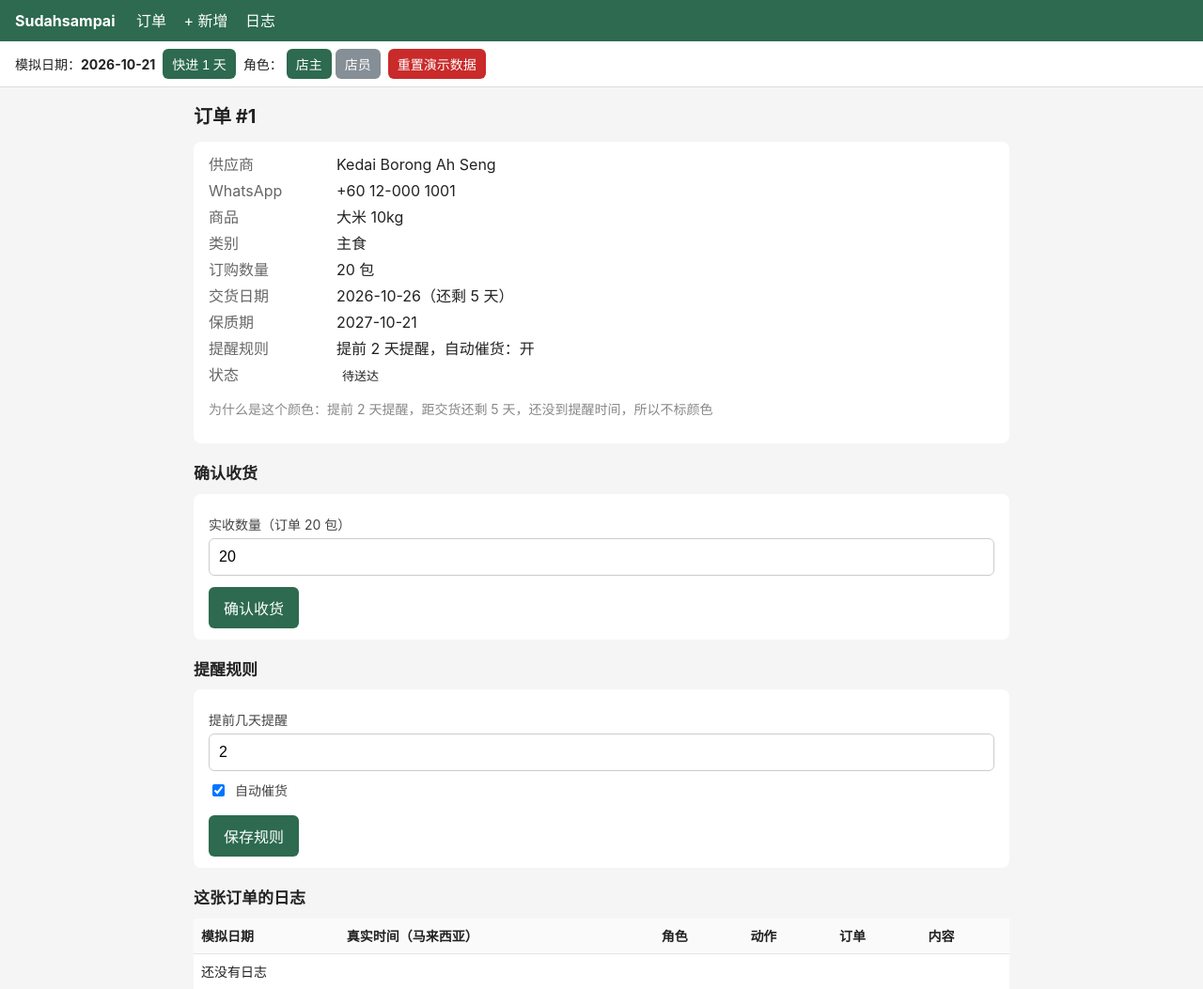
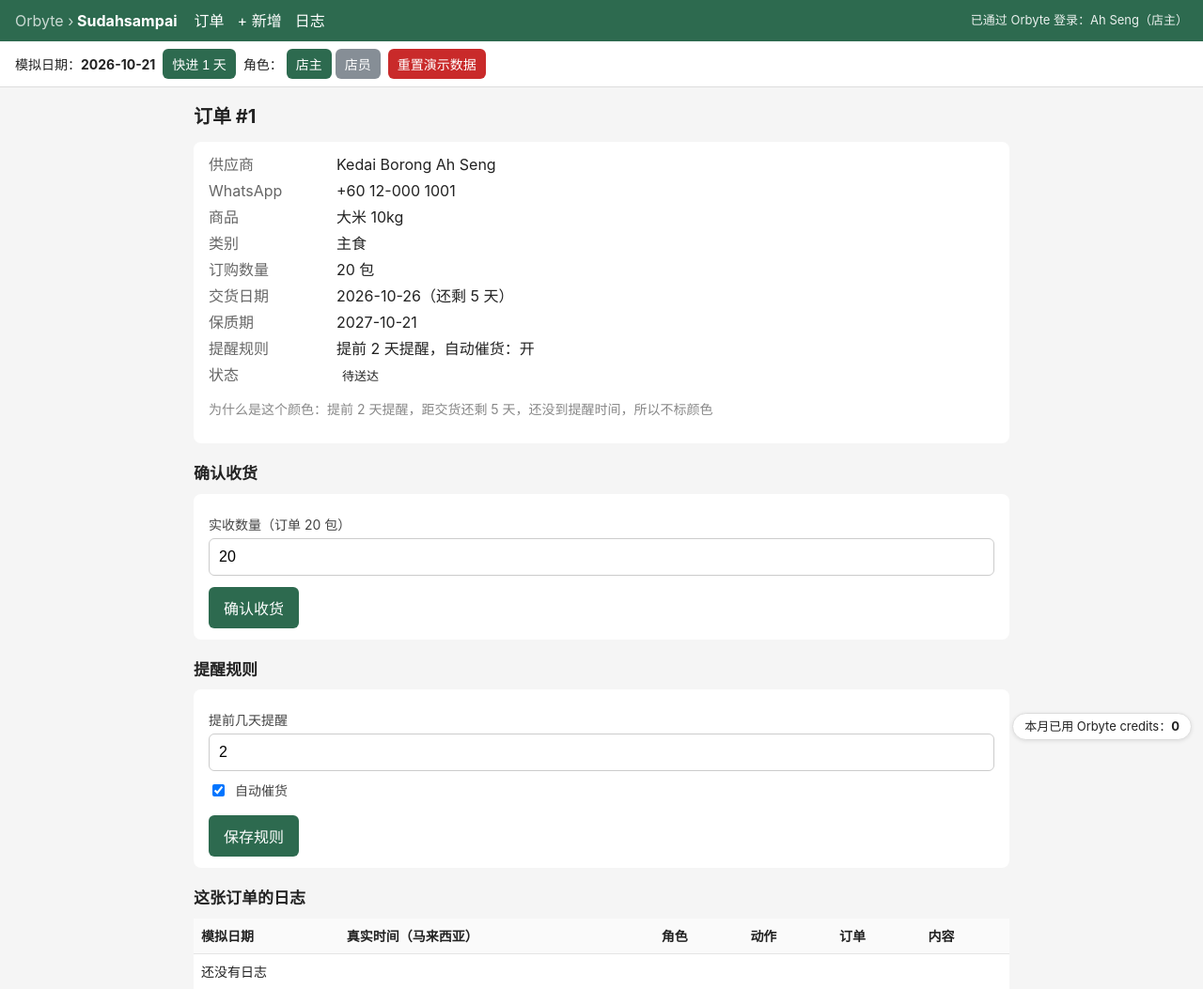
Before and after one commit to zhukunliang/Sudahsampai, a Flask app: page /orders/1 in a window 1280 px wide. Shown: the top 1053 px of the page at 94% size. Run offline with Flask 3, Linux system fonts and the light colour scheme; data comes from the database, SQL or seed files in the repository.

Commit message:
Add simulated Orbyte adapter layer (users, contacts, messaging, approvals, credits, audit) and POST /api/delivery-check

```diff
--- a/src/app.py
+++ b/src/app.py
@@ -4,9 +4,10 @@ from datetime import date
 from functools import wraps
 from urllib.parse import urlparse
 
-from flask import Flask, abort, flash, redirect, render_template, request, session, url_for
+from flask import Flask, abort, flash, jsonify, redirect, render_template, request, session, url_for
 
 import db
+import orbyte_adapter as orbyte  # 用户、联系人、发消息、待办、点数、审计日志都走这一层
 
 app = Flask(__name__)
 # session 签名用的密钥：从环境变量读（Replit 的 Secrets 里设置 SECRET_KEY）。
@@ -17,8 +18,11 @@ db.init_db()
 
 @app.context_processor
 def inject_globals():
-    return {"sim_today": db.today().isoformat(), "role": current_role(), "roles": (OWNER, CLERK),
-            "is_owner": current_role() == OWNER, "db": db}
+    with db.connect() as conn:
+        credits = orbyte.credits_used_this_month(conn)
+    return {"sim_today": db.today().isoformat(), "user": orbyte.get_current_user(),
+            "role": current_role(), "roles": (OWNER, CLERK),
+            "is_owner": current_role() == OWNER, "credits_used": credits, "db": db}
 
 
 def describe_diff(quantity, received, unit):
@@ -89,15 +93,13 @@ def index():
 
 # ---------- 角色和权限 ----------
 
-OWNER = "店主"
-CLERK = "店员"
+OWNER = orbyte.OWNER
+CLERK = orbyte.STAFF
 
 
 def current_role():
-    """当前角色存在 session（签名过的 cookie）里。还没选过时默认店主，方便演示；
-    万一读到不认识的值，按权限最小的店员处理。"""
-    role = session.get("role", OWNER)
-    return role if role in (OWNER, CLERK) else CLERK
+    """当前登录用户的角色，由 Orbyte 接口层提供（现在是模拟登录）。"""
+    return orbyte.get_current_user()["role"]
 
 
 def back_url():
@@ -118,8 +120,8 @@ def owner_required(what):
                 order_id = kwargs.get("order_id")  # 订单相关的路由会带 order_id，日志就能关联到订单
                 prefix = f"#{order_id} " if order_id else ""
                 with db.connect() as conn:
-                    db.add_log(conn, current_role(), "permission_denied",
-                               f"{prefix}{current_role()}尝试{what}，已拒绝", order_id)
+                    orbyte.write_audit(conn, "permission_denied",
+                                       f"{prefix}{current_role()}尝试{what}，已拒绝", order_id)
                 back = url_for("order_detail", order_id=order_id) if order_id else url_for("index")
                 return render_template("denied.html", what=what, back=back), 403
             return view(*args, **kwargs)
@@ -129,16 +131,18 @@ def owner_required(what):
 
 @app.route("/role", methods=["POST"])
 def switch_role():
-    """切换角色（模拟登录）。每次切换都写日志。"""
+    """演示用：切换登录身份（模拟 Orbyte 登录）。每次切换都写日志。"""
     role = request.form.get("role")
     if role not in (OWNER, CLERK):
         flash("没有这个角色", "error")
     elif role != current_role():
-        old = current_role()
-        session["role"] = role
+        old = orbyte.get_current_user()
+        session["role"] = role  # 模拟登录：真实 Orbyte 里身份来自单点登录，没有这个按钮
+        new = orbyte.get_current_user()
         with db.connect() as conn:
-            db.add_log(conn, role, "role_switched", f"{old} → {role}")
-        flash(f"已切换为{role}", "ok")
+            orbyte.write_audit(conn, "role_switched",
+                               f"{old['name']}（{old['role']}）→ {new['name']}（{new['role']}）")
+        flash(f"已切换为 {new['name']}（{new['role']}）", "ok")
     return redirect(back_url())
 
 
@@ -215,7 +219,7 @@ def new_order():
         )
         order_id = cur.lastrowid
         # 日志：role 列记录"谁"，内容记录"新增了什么"
-        db.add_log(conn, current_role(), "order_created",
+        orbyte.write_audit(conn, "order_created",
                    f"#{order_id} 向 {data['supplier'] or '（未填供应商）'} 订 {data['product']} "
                    f"{data['quantity']} {data['unit']}，交货 {data['delivery_date']}", order_id)
     flash(f"已新增订单 #{order_id}", "ok")
@@ -240,7 +244,6 @@ def old_order_url(order_id):
 @app.route("/orders/<int:order_id>/rules", methods=["POST"])
 @owner_required("修改提醒规则")  # 后端检查：就算绕过页面上禁用的输入框直接提交，也会被挡住
 def update_rules(order_id):
-    role = current_role()
     with db.connect() as conn:
         o = get_order(conn, order_id)
         try:
@@ -253,50 +256,91 @@ def update_rules(order_id):
         auto = 1 if request.form.get("auto_chase") else 0
         conn.execute("UPDATE orders SET remind_days_before = ?, auto_chase = ? WHERE id = ?",
                      (remind, auto, order_id))
-        db.add_log(conn, role, "rules_updated",
+        orbyte.write_audit(conn, "rules_updated",
                    f"#{order_id} 提前提醒 {o['remind_days_before']}→{remind} 天，"
                    f"自动催货 {'开' if o['auto_chase'] else '关'}→{'开' if auto else '关'}", order_id)
     flash("提醒规则已保存", "ok")
     return redirect(url_for("order_detail", order_id=order_id))
 
 
+def parse_received_quantity(value):
+    """实收数量必须是 0 或以上的整数；不合格返回 None。"""
+    try:
+        received = int(value)
+    except (TypeError, ValueError):
+        return None
+    return received if received >= 0 else None
+
+
+def check_delivery(conn, o, received):
+    """收货核对（网页表单和 POST /api/delivery-check 共用这一段）：
+    记录实收数量和到货日期、判断是否准时、扣 1 Orbyte credit；
+    数量不一致时改成 discrepancy，并给店主发一条 Orbyte 待办。返回结果字典。"""
+    order_id = o["id"]
+    # 用模拟日期记录到货时间，并和交货日期比较，记下是否准时（以后算供应商准时率）
+    received_at = db.today()
+    on_time = received_at <= date.fromisoformat(o["delivery_date"])
+    status = db.DELIVERED if received == o["quantity"] else db.DISCREPANCY
+    conn.execute(
+        """UPDATE orders SET status = ?, received_quantity = ?, received_at = ?, on_time = ?
+           WHERE id = ?""",
+        (status, received, received_at.isoformat(), 1 if on_time else 0, order_id),
+    )
+    timing = "准时" if on_time else "迟到"
+    result = {"order_id": order_id, "status": status, "received_quantity": received,
+              "received_at": received_at.isoformat(), "on_time": on_time,
+              "discrepancy": None, "approval": None}
+    if status == db.DELIVERED:
+        orbyte.write_audit(conn, "received",
+                           f"#{order_id} {o['product']} 实收 {received} {o['unit']}，数量一致，{timing}", order_id)
+    else:
+        text = describe_diff(o["quantity"], received, o["unit"])
+        orbyte.write_audit(conn, "discrepancy",
+                           f"#{order_id} {o['supplier']} {o['product']}：{text}，{timing}", order_id)
+        # 有差异：交给店主决定（人始终掌控），通过 Orbyte 待办通知
+        result["discrepancy"] = text
+        result["approval"] = orbyte.create_approval(conn, order_id, "处理数量差异", text)
+    result["credits_used_this_month"] = orbyte.charge_credit(conn, f"收货核对 #{order_id}", order_id)
+    return result
+
+
 @app.route("/orders/<int:order_id>/receive", methods=["POST"])
 def receive(order_id):
-    """确认收货：店主和店员都可以做。"""
-    role = current_role()
+    """确认收货（网页表单）：店主和店员都可以做。"""
     with db.connect() as conn:
         o = get_order(conn, order_id)
         if o["status"] not in db.AWAITING:
             flash("这张订单已经收过货了", "error")
             return redirect(url_for("order_detail", order_id=order_id))
-        try:
-            received = int(request.form["received_quantity"])
-            if received < 0:
-                raise ValueError
-        except (KeyError, ValueError):
+        received = parse_received_quantity(request.form.get("received_quantity"))
+        if received is None:
             flash("实收数量要填 0 或以上的整数", "error")
             return redirect(url_for("order_detail", order_id=order_id))
+        result = check_delivery(conn, o, received)
+    if result["discrepancy"]:
+        flash(f"数量不一致：{result['discrepancy']}。已发送到店主的 Orbyte 待办", "error")
+    else:
+        flash("已确认收货，数量一致", "ok")
+    return redirect(url_for("order_detail", order_id=order_id))
 
-        # 用模拟日期记录到货时间，并和交货日期比较，记下是否准时（以后算供应商准时率）
-        received_at = db.today()
-        on_time = received_at <= date.fromisoformat(o["delivery_date"])
-        status = db.DELIVERED if received == o["quantity"] else db.DISCREPANCY
-        conn.execute(
-            """UPDATE orders SET status = ?, received_quantity = ?, received_at = ?, on_time = ?
-               WHERE id = ?""",
-            (status, received, received_at.isoformat(), 1 if on_time else 0, order_id),
-        )
-        timing = "准时" if on_time else "迟到"
-        if status == db.DELIVERED:
-            db.add_log(conn, role, "received",
-                       f"#{order_id} {o['product']} 实收 {received} {o['unit']}，数量一致，{timing}", order_id)
-            flash("已确认收货，数量一致", "ok")
-        else:
-            text = describe_diff(o["quantity"], received, o["unit"])
-            db.add_log(conn, role, "discrepancy",
-                       f"#{order_id} {o['supplier']} {o['product']}：{text}，{timing}", order_id)
-            flash("已记录收货，但数量不一致，请店主处理", "error")
-    return redirect(url_for("order_detail", order_id=order_id))
+
+@app.route("/api/delivery-check", methods=["POST"])
+def api_delivery_check():
+    """对外接口：其他 Orbyte 模块（例如仓库扫码）提交收货数量，返回核对结果（JSON）。
+    请求：{"order_id": 2, "received_quantity": 13}。身份来自当前 Orbyte 登录（现在是模拟）。"""
+    body = request.get_json(silent=True) or {}
+    order_id = body.get("order_id")
+    received = parse_received_quantity(body.get("received_quantity"))
+    if not isinstance(order_id, int) or received is None:
+        return jsonify(error="order_id 必须是整数，received_quantity 必须是 0 或以上的整数"), 400
+    with db.connect() as conn:
+        o = conn.execute("SELECT * FROM orders WHERE id = ?", (order_id,)).fetchone()
+        if o is None:
+            return jsonify(error=f"订单 #{order_id} 不存在"), 404
+        if o["status"] not in db.AWAITING:
+            return jsonify(error=f"订单 #{order_id} 已经收过货了", status=o["status"]), 409
+        result = check_delivery(conn, o, received)
+    return jsonify(result), 200
 
 
 # 店主处理数量差异的三个选择：按钮的值 → (新状态, 日志动作, 日志说明)
@@ -310,7 +354,6 @@ RESOLUTIONS = {
 @app.route("/orders/<int:order_id>/resolve", methods=["POST"])
 @owner_required("处理数量差异")
 def resolve(order_id):
-    role = current_role()
     with db.connect() as conn:
         o = get_order(conn, order_id)
         if o["status"] not in db.ISSUES:
@@ -324,14 +367,13 @@ def resolve(order_id):
         new_status, action, label = RESOLUTIONS[choice]
         conn.execute("UPDATE orders SET status = ? WHERE id = ?", (new_status, order_id))
         text = describe_diff(o["quantity"], o["received_quantity"], o["unit"])
-        db.add_log(conn, role, action, f"#{order_id} {o['product']}（{text}）：{label}", order_id)
+        orbyte.write_audit(conn, action, f"#{order_id} {o['product']}（{text}）：{label}", order_id)
     flash(f"已{label}", "ok")
     return redirect(url_for("order_detail", order_id=order_id))
 
 
-def chase_message(o):
-    """生成礼貌的英文 + 马来文催货消息模板（第二版会通过 WhatsApp 发给供应商）。"""
-    supplier = o["supplier"] or "Supplier"
+def chase_message(o, supplier):
+    """生成礼貌的英文 + 马来文催货消息。supplier 是从 Orbyte 联系人读到的供应商名。"""
     amount = f"{o['quantity']} {o['unit']}".strip()
     english = (
         f"Hello {supplier}, this is a friendly reminder about our order #{o['id']}: "
@@ -350,13 +392,13 @@ def chase_message(o):
 def time_forward():
     """模拟日期加 1 天，然后检查还没到货的订单：
     - 待送达、进入提醒范围 → 写 reminder 日志
-    - 过了交货日期 → 改成逾期；开了自动催货就写 auto_chase 日志（附催货消息），没开就写一条说明
+    - 过了交货日期 → 改成逾期；开了自动催货就通过 Orbyte Connect 发催货消息、扣 1 credit，
+      没开就写一条说明
     - 已经逾期的订单，开了自动催货的话每天再催一次
     - 同一张订单同一天不重复提醒、不重复催（先用 has_log 查当天有没有写过）"""
-    role = current_role()
     t = db.advance_day()
     with db.connect() as conn:
-        ff_log_id = db.add_log(conn, role, "time_forward", f"模拟日期 → {t.isoformat()}")
+        ff_log_id = orbyte.write_audit(conn, "time_forward", f"模拟日期 → {t.isoformat()}")
         rows = conn.execute("SELECT * FROM orders WHERE status IN (?, ?)",
                             (db.PENDING, db.OVERDUE)).fetchall()
         for o in rows:
@@ -365,8 +407,9 @@ def time_forward():
             if days_left >= 0:
                 # 还没到交货日期：进入提醒范围才提醒；同一天已经提醒过就跳过
                 if days_left <= o["remind_days_before"] and not db.has_log(conn, o["id"], "reminder", t.isoformat()):
-                    db.add_log(conn, "系统", "reminder",
-                               f"提醒店主：#{o['id']} {o['product']}预计 {o['delivery_date'][5:]} 送达", o["id"])
+                    orbyte.write_audit(conn, "reminder",
+                                       f"提醒店主：#{o['id']} {o['product']}预计 {o['delivery_date'][5:]} 送达",
+                                       o["id"], actor=orbyte.SYSTEM)
                 continue
 
             # 已经过了交货日期
@@ -376,13 +419,17 @@ def time_forward():
             if o["auto_chase"]:
                 # 同一张订单同一天不重复催：先查今天有没有催过
                 if not db.has_log(conn, o["id"], "auto_chase", t.isoformat()):
-                    db.add_log(conn, "系统", "auto_chase",
-                               f"#{o['id']} 已逾期 {-days_left} 天，已生成催货消息"
-                               f"（发往 WhatsApp {o['whatsapp'] or '未填'}，第二版实际发送）：\n\n{chase_message(o)}",
-                               o["id"])
+                    contact = orbyte.get_supplier_contact(o)
+                    message = chase_message(o, contact["name"])
+                    receipt = orbyte.send_message(contact, message)
+                    orbyte.write_audit(conn, "auto_chase",
+                                       f"#{o['id']} 已逾期 {-days_left} 天，催货消息已通过 Orbyte Connect 发往 "
+                                       f"WhatsApp {receipt['to'] or '未填'}（模拟发送）：\n\n{message}",
+                                       o["id"], actor=orbyte.SYSTEM)
+                    orbyte.charge_credit(conn, f"自动催货 #{o['id']}", o["id"])
             elif newly_overdue:
-                db.add_log(conn, "系统", "overdue",
-                           f"#{o['id']} {o['product']} 已逾期，按店主设置不自动催货", o["id"])
+                orbyte.write_audit(conn, "overdue", f"#{o['id']} {o['product']} 已逾期，按店主设置不自动催货",
+                                   o["id"], actor=orbyte.SYSTEM)
 
     # 记住这次快进的日志编号，首页据此显示"这次快进触发了哪些事件"
     session["ff_log_id"] = ff_log_id
--- a/src/db.py
+++ b/src/db.py
@@ -58,6 +58,8 @@ ACTION_TAGS = {
     "permission_denied": ("权限拒绝", "purple"),
     "role_switched": ("角色切换", "gray-blue"),
     "demo_reset": ("重置", "gray"),
+    "approval_created": ("Orbyte 待办", "orange"),
+    "credit_charged": ("扣点", "gray-blue"),
 }
 OTHER_TAG = ("其他", "gray")
 
--- a/src/static/style.css
+++ b/src/static/style.css
@@ -12,8 +12,30 @@ header {
   color: #fff;
   padding: 10px 16px;
 }
+header {
+  display: flex;
+  flex-wrap: wrap;
+  align-items: center;
+  gap: 4px 0;
+}
 header a { color: #fff; text-decoration: none; margin-right: 14px; }
 header .title { font-weight: bold; margin-right: 18px; }
+header .breadcrumb { font-weight: normal; opacity: 0.75; }
+header .login { margin-left: auto; font-size: 13px; opacity: 0.9; }
+
+/* 右下角的 Orbyte credits 用量 */
+.credits {
+  position: fixed;
+  right: 12px;
+  bottom: 12px;
+  background: #fff;
+  border: 1px solid #ddd;
+  border-radius: 16px;
+  padding: 4px 12px;
+  font-size: 13px;
+  box-shadow: 0 1px 4px rgba(0, 0, 0, 0.1);
+}
+main { padding-bottom: 56px; }  /* 给右下角的 credits 留位置，不挡住内容 */
 .bar {
   display: flex;
   flex-wrap: wrap;
--- a/src/templates/base.html
+++ b/src/templates/base.html
@@ -8,10 +8,12 @@
 </head>
 <body>
   <header>
-    <span class="title">Sudahsampai</span>
+    <span class="title"><span class="breadcrumb">Orbyte ›</span> Sudahsampai</span>
     <a href="{{ url_for('index') }}">订单</a>
     <a href="{{ url_for('new_order') }}">+ 新增</a>
     <a href="{{ url_for('show_logs') }}">日志</a>
+    {# 当前用户来自 Orbyte 接口层（模拟登录，人名是虚构的） #}
+    <span class="login">已通过 Orbyte 登录：{{ user.name }}（{{ user.role }}）</span>
   </header>
   <div class="bar">
     <span>模拟日期：<b>{{ sim_today }}</b></span>
@@ -38,5 +40,7 @@
     {% endwith %}
     {% block content %}{% endblock %}
   </main>
+  {# 页面右下角：本月已用的 Orbyte credits（模拟的点数钱包） #}
+  <div class="credits" title="每次自动催货、每次收货核对扣 1 credit（模拟）">本月已用 Orbyte credits：<b>{{ credits_used }}</b></div>
 </body>
 </html>
--- a/src/templates/detail.html
+++ b/src/templates/detail.html
@@ -5,7 +5,7 @@
 {% if o.status in db.ISSUES %}
 <div class="alert">
   ⚠ {{ o.diff_text }}
-  <div class="alert-sub">当前状态：{{ o.status_label }}</div>
+  <div class="alert-sub">当前状态：{{ o.status_label }} · 已发送到店主的 Orbyte 待办</div>
 </div>
 {% endif %}
 
```
Also changed, not shown: docs/api.md (added, +90 -0 lines), src/orbyte_adapter.py (added, +113 -0 lines).
